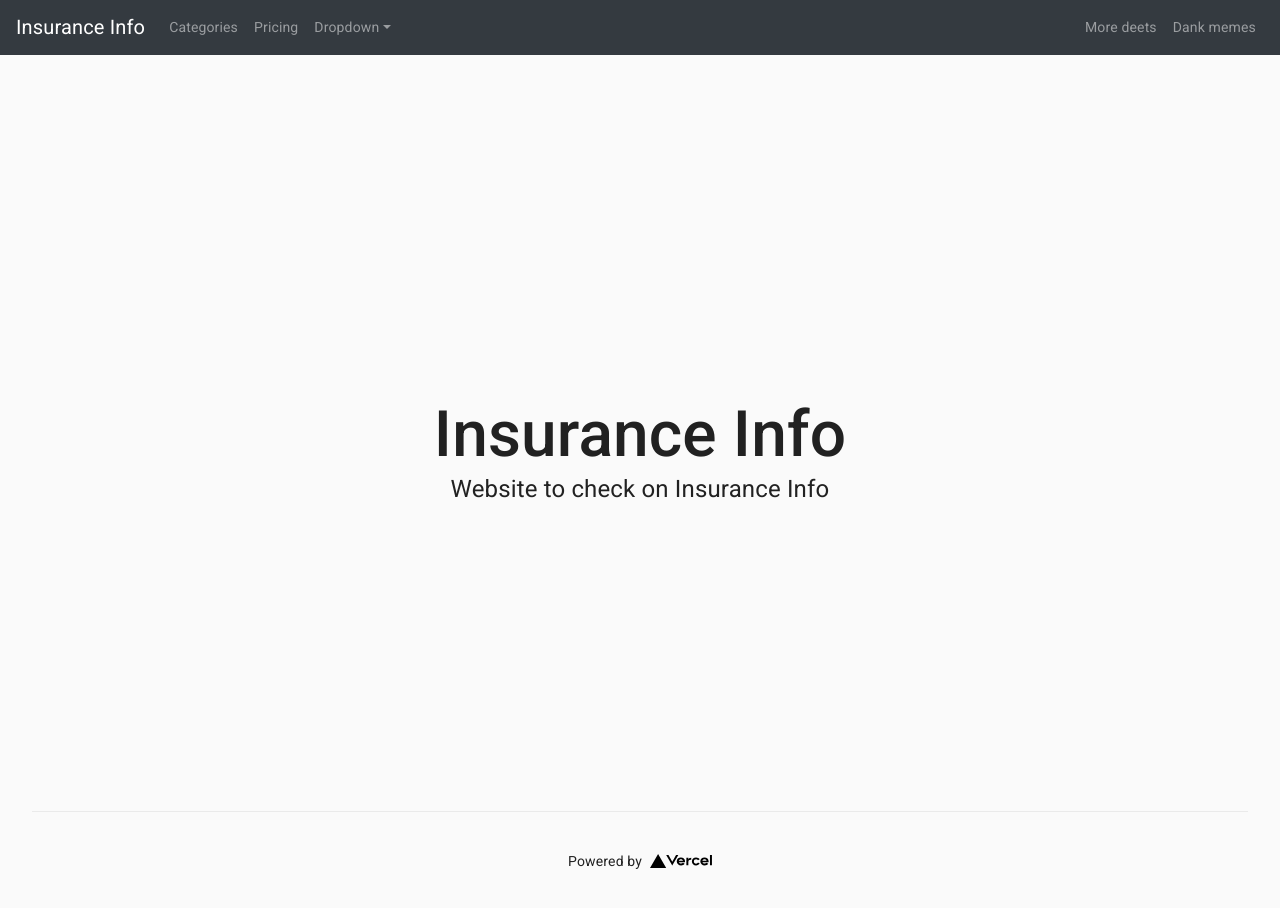
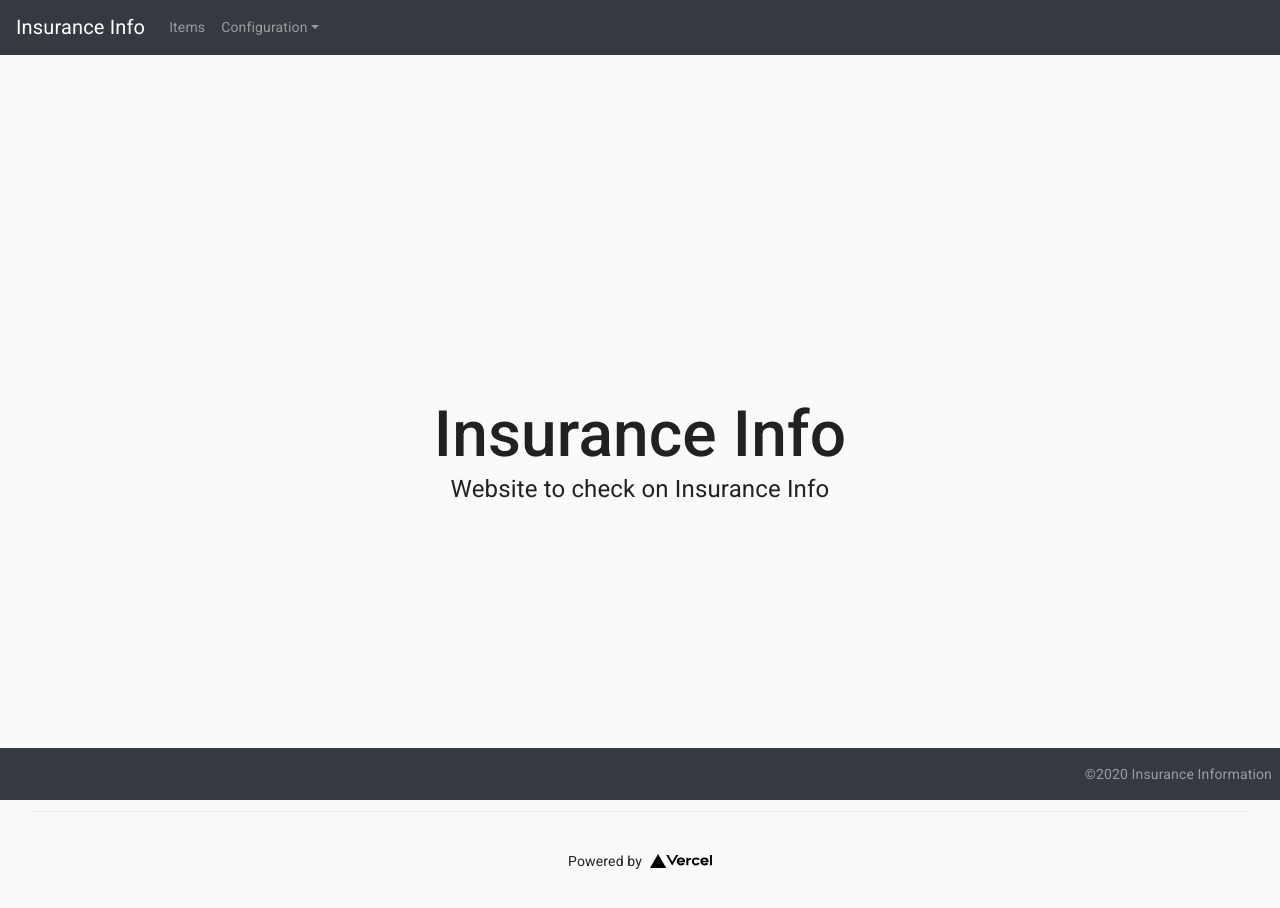
Before and after one commit to B2Hacker/InsuranceInv, a Next.js app: page / in a window 1280 px wide. Shown: the top 908 px of the page. Built offline with nearby package versions, Linux system fonts and the light colour scheme.

Commit message:
13th: Checking out Navbar elements

```diff
--- /dev/null
+++ b/components/Footer.js
@@ -0,0 +1,25 @@
+import { makeStyles } from "@material-ui/core/styles";
+import Navbar from "react-bootstrap/Navbar";
+
+
+const useStyles = makeStyles((theme) => ({
+    rootAppBar: {
+        flexGrow: 1,
+    },
+}));
+
+export default function NavBar(props) {
+    const classes = useStyles();
+
+    return (
+        <>
+            <div className={classes.rootAppBar}>
+                {/* FOOTER */}
+                <Navbar fixed="bottom" bg="dark" variant="dark" className="pl-2 pr-2 justify-content-end">
+                    <Navbar.Text> &copy;{new Date().getFullYear()} Insurance Information</Navbar.Text>
+                </Navbar>
+
+            </div>
+        </>
+    );
+}
--- a/components/NavBar.js
+++ b/components/NavBar.js
@@ -1,10 +1,8 @@
 import { makeStyles } from "@material-ui/core/styles";
 import 'bootstrap/dist/css/bootstrap.min.css';
-import ReactDOM, { render } from "react-dom";
 import Navbar from "react-bootstrap/Navbar";
 import NavDropdown from "react-bootstrap/NavDropdown";
 import Nav from "react-bootstrap/Nav";
-import Link from "next/link";
 
 const useStyles = makeStyles((theme) => ({
     rootAppBar: {
@@ -28,28 +26,32 @@ export default function NavBar(props) {
         setMenuExpanded(!currentState);
     };
 
-
     return (
         <>
             <div className={classes.rootAppBar}>
                 <Navbar collapseOnSelect expanded={expanded} expand="md" bg="dark" variant="dark">
-                    <Navbar.Brand href="/">Insurance Info</Navbar.Brand>
-                    <Navbar.Toggle aria-controls="responsive-navbar-nav" onClick={() => setExpanded(expanded ? false : true)}/>
+                    <Navbar.Brand href="/">
+                    <i class="fas fa-address-card"></i>
+                    {' '}
+                    Insurance Info
+                    </Navbar.Brand>
+                    <Navbar.Toggle aria-controls="responsive-navbar-nav" onClick={() => setExpanded(expanded ? false : true)} />
                     <Navbar.Collapse id="responsive-navbar-nav">
                         <Nav className="mr-auto" onClick={toggleMenuExpanded}>
-                            <Nav.Link href="/categories">Categories</Nav.Link>
-                            <Nav.Link href="#pricing">Pricing</Nav.Link>
-                            <NavDropdown title="Dropdown" id="collasible-nav-dropdown">
-                                <NavDropdown.Item href="#action/3.1">Action</NavDropdown.Item>
-                                <NavDropdown.Item href="#action/3.2">Another action</NavDropdown.Item>
-                                <NavDropdown.Item href="#action/3.3">Something</NavDropdown.Item>
+                            <Nav.Link href="/items">Items</Nav.Link>
+                            <NavDropdown title="Configuration" id="collasible-nav-dropdown">
+                                <NavDropdown.Item href="/categories">Categories</NavDropdown.Item>
                                 <NavDropdown.Divider />
-                                <NavDropdown.Item href="#action/3.4">Separated link</NavDropdown.Item>
+                                <NavDropdown.Item href="/conditions">Conditions</NavDropdown.Item>
+                                <NavDropdown.Divider />
+                                <NavDropdown.Item href="/companies">Companies</NavDropdown.Item>
+                                <NavDropdown.Item href="/contacts">Contacts</NavDropdown.Item>
+                                <NavDropdown.Divider />
+                                <NavDropdown.Item href="/contracts">Contracts</NavDropdown.Item>
+                                <NavDropdown.Divider />
+                                <NavDropdown.Item href="/locations">Locations</NavDropdown.Item>
+                                <NavDropdown.Item href="/rooms">Rooms</NavDropdown.Item>
                             </NavDropdown>
-                        </Nav>
-                        <Nav>
-                            <Nav.Link href="#deets">More deets</Nav.Link>
-                            <Nav.Link eventKey={2} href="#memes">Dank memes</Nav.Link>
                         </Nav>
                     </Navbar.Collapse>
                 </Navbar>
--- a/src/pages/_app.js
+++ b/src/pages/_app.js
@@ -4,6 +4,7 @@ import Container from "@material-ui/core/Container";
 import CssBaseline from "@material-ui/core/CssBaseline";
 import Head from "next/head";
 import NavBar from "../../components/NavBar";
+import Footer from "../../components/Footer";
 import PropTypes from "prop-types";
 import React from "react";
 import theme from "../../utils/theme";
@@ -36,11 +37,13 @@ export default function MyApp(props) {
         <meta name="viewport" content="minimum-scale=1, initial-scale=1, width=device-width" />
         <link rel="stylesheet" href="https://fonts.googleapis.com/css?family=Roboto:300,400,500,700&display=swap" />
         <link rel="stylesheet" href="https://fonts.googleapis.com/icon?family=Material+Icons" />
+        <link rel="stylesheet" href="https://use.fontawesome.com/releases/v5.15.1/css/all.css" integrity="sha384-vp86vTRFVJgpjF9jiIGPEEqYqlDwgyBgEF109VFjmqGmIY/Y4HV4d3Gp2irVfcrp" crossorigin="anonymous" />
       </Head>
       <ThemeProvider theme={theme}>
         {/* CssBaseline kickstart an elegant, consistent, and simple baseline to build upon. */}
         <CssBaseline />
         <NavBar {...pageProps} />
+        <Footer {...pageProps} />
         <Container fixed className={classes.rootContainer}>
           <Component {...pageProps} />
         </Container>
```
Also changed, not shown: public/address-card-solid.svg (added).
